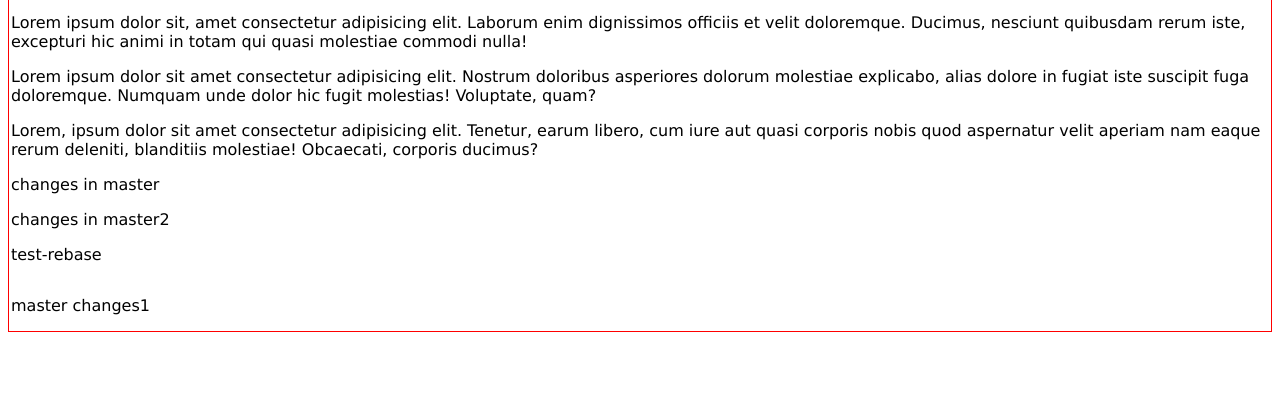
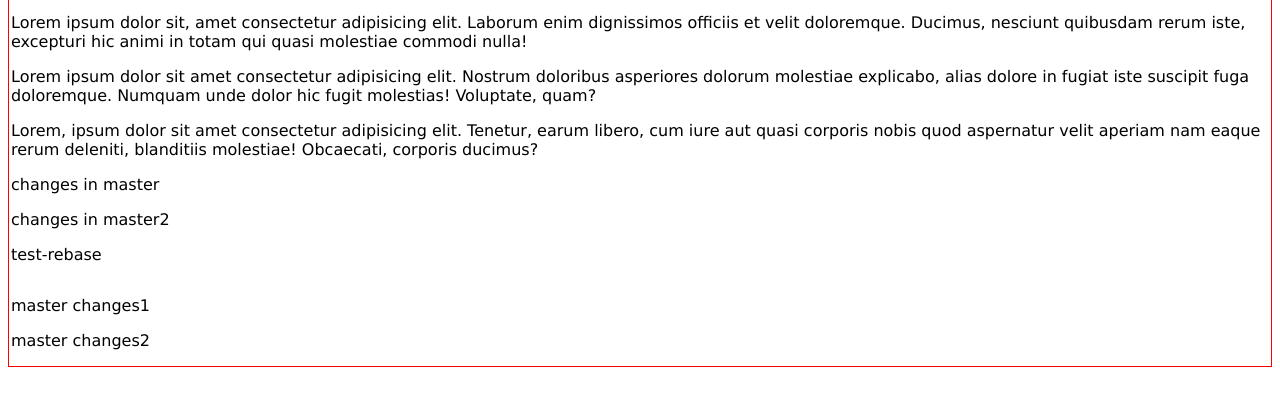
Before and after one commit to arguchinsky/git-test, a plain HTML site: page index.html in a window 1280 px wide. Shown: the part 120-526 px from the top of the page. Drawn offline with Linux system fonts and the light colour scheme.

Commit message:
master-changes2

```diff
--- a/index.html
+++ b/index.html
@@ -26,6 +26,7 @@
         </div>
         <div>
             <p>master changes1</p>
+            <p>master changes2</p>
         </div>
     </main>
     <script src="my.js"></script>
```
